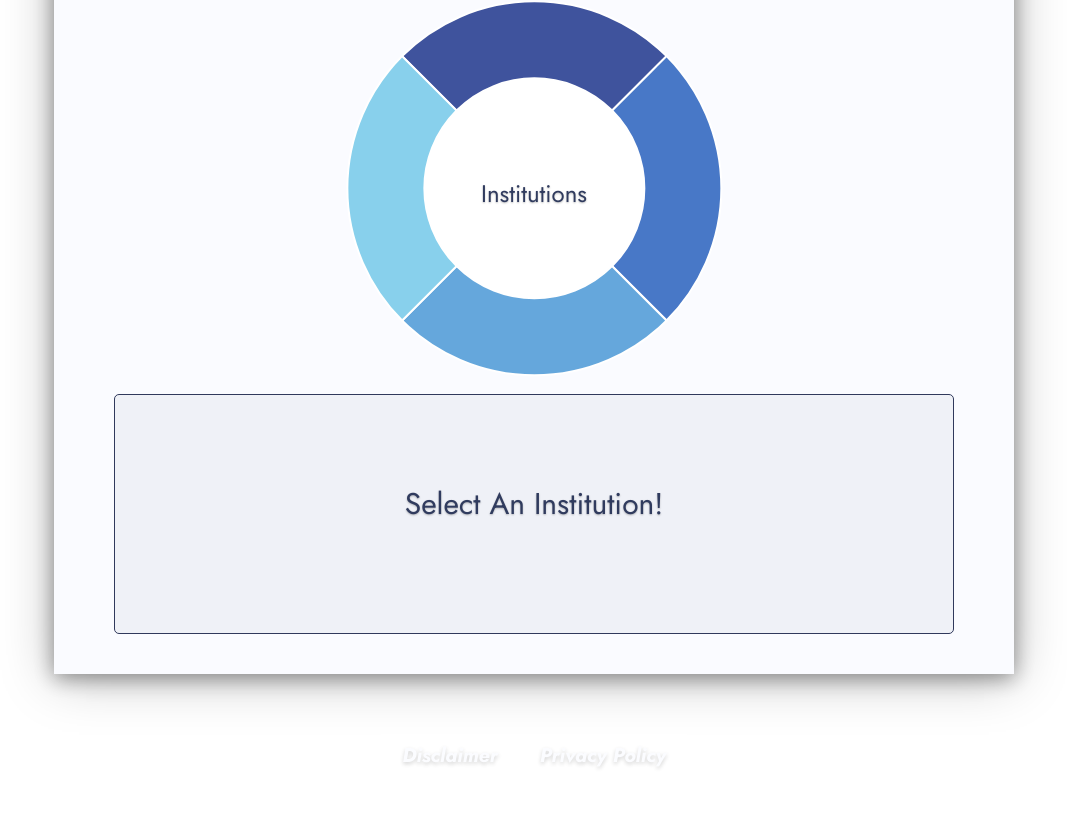
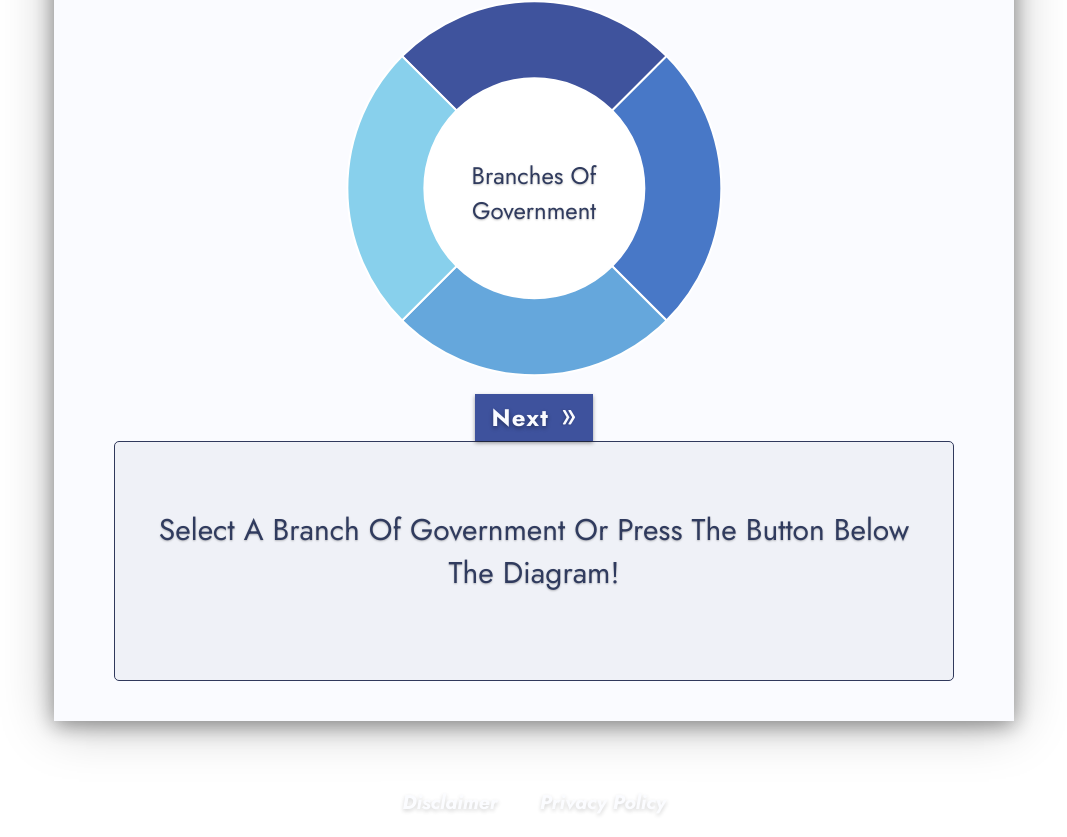
Before and after one commit to terra-utopia/terra-utopia-website, a Nuxt app: page /structure-of-terra in a window 1280 px wide. Shown: the part 1199-2036 px from the top of the page, without its empty margins (106-1173 px from the left). Before the commit the page ends 1989 px from the top, so only its background shows below. Built offline with nearby package versions, Linux system fonts and the light colour scheme.

Commit message:
changed text of institutions diagram from 'Institutions' to 'Branches Of Government' and began development of a 'next' button

```diff
--- a/components/InstitutionsDiagram.vue
+++ b/components/InstitutionsDiagram.vue
@@ -1,6 +1,7 @@
 <template>
     <div class="institutions-diagram">
         <div id="diagram" v-html="buildDiagram()"></div>
+        <ActionButton id="institutions-button"> Next <img src="~/assets/collapse-icon.svg"> </ActionButton> <!-- XXX -->
         <div class="institutions-text-wrapper">
             <div id="institutions-text"></div>
         </div>
@@ -33,7 +34,7 @@ export default {
             currentDepth: 0, //keeps track of which layer of the diagram is active
         }
     },
-        mounted(){ //called when website is loaded
+    mounted(){ //called when website is loaded
         this.displayCurrentChildren();
         this.updateInnerText();
         this.updateInstitutionsText();
@@ -68,7 +69,7 @@ export default {
 
             html += '</svg>';
 
-            html += '<div style="max-width:'+1.8*width*ratioInnerCircle+'px" id="diagram-inner">Institutions</div>'; //create inner text
+            html += '<div style="max-width:'+1.8*width*ratioInnerCircle+'px" id="diagram-inner">Branches Of Government</div>'; //create inner text
 
             return html;
         },
@@ -264,7 +265,7 @@ export default {
             return targetText;
         },
         updateInnerText(){
-            let innerText = "Institutions";
+            let innerText = "Branches Of Government";
             if (this.$route.query.target) {
                 let targetSelection = this.$route.query.target.split("-");
                 let targetText = this.getTargetText(this.content, targetSelection);
@@ -275,7 +276,7 @@ export default {
             document.getElementById("diagram-inner").innerHTML=innerText;
         },
         updateInstitutionsText(){
-            let institutionsText = "<h2>Select An Institution!</h2>";
+            let institutionsText = "<h2>Select A Branch Of Government Or Press The Button Below The Diagram!</h2>";
             if (this.$route.query.target) {
                 let targetSelection = this.$route.query.target.split("-");
                 let targetText = this.getTargetText(this.content, targetSelection);
@@ -361,6 +362,17 @@ export default {
         }
     }
 
+    #institutions-button{
+
+        img{
+            transform: rotate(90deg);
+        }
+
+        &:hover img{
+            fill: rgba($c-dark,1);
+        }
+    }
+
     .institutions-text-wrapper{
         display: flex;
         justify-content: center;
--- a/pages/roadmap.vue
+++ b/pages/roadmap.vue
@@ -14,11 +14,6 @@
                         v-for="(text,i) in $options._staticData.texts"
                         :key="i"
                         class="roadmap-text"
-
-                        comment='
-                        data-aos="fade-up"
-                        data-aos-offset="200"
-                        data-aos-duration="1000"'
                         >
                             <h2>{{text.title}}</h2>
                             <section v-html="text.htmlContent" />
```
